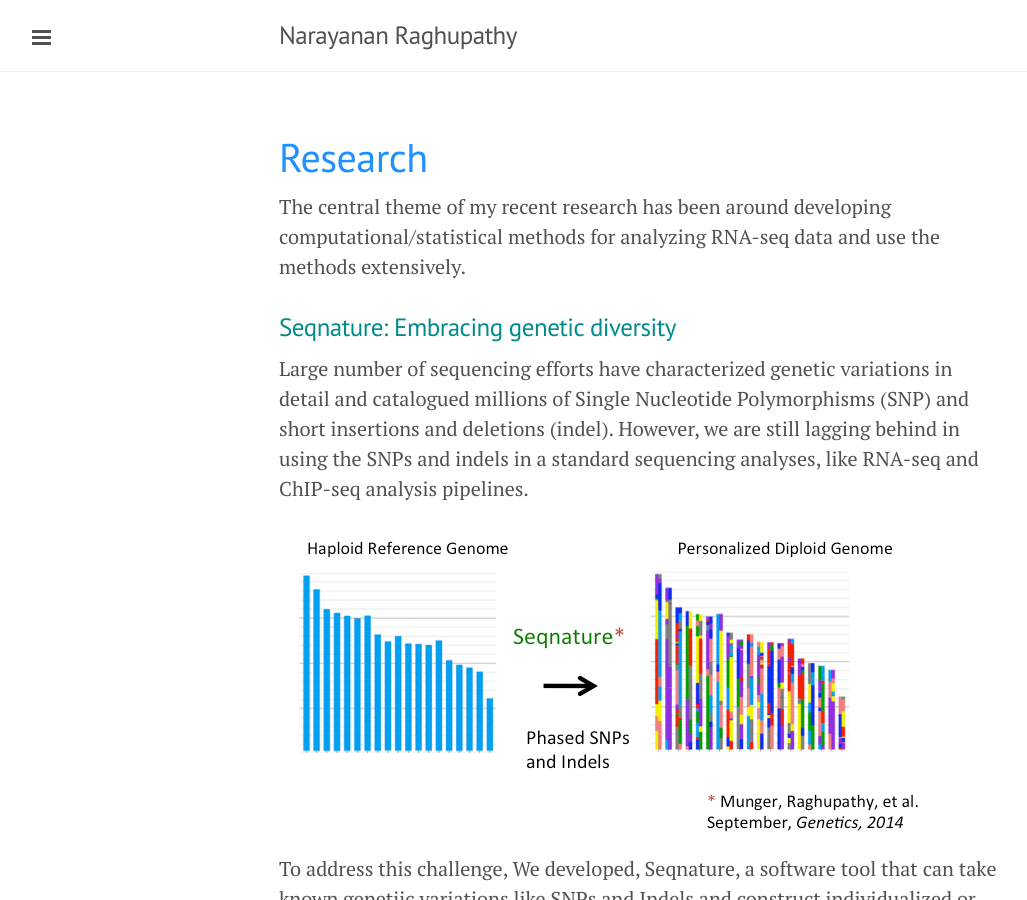
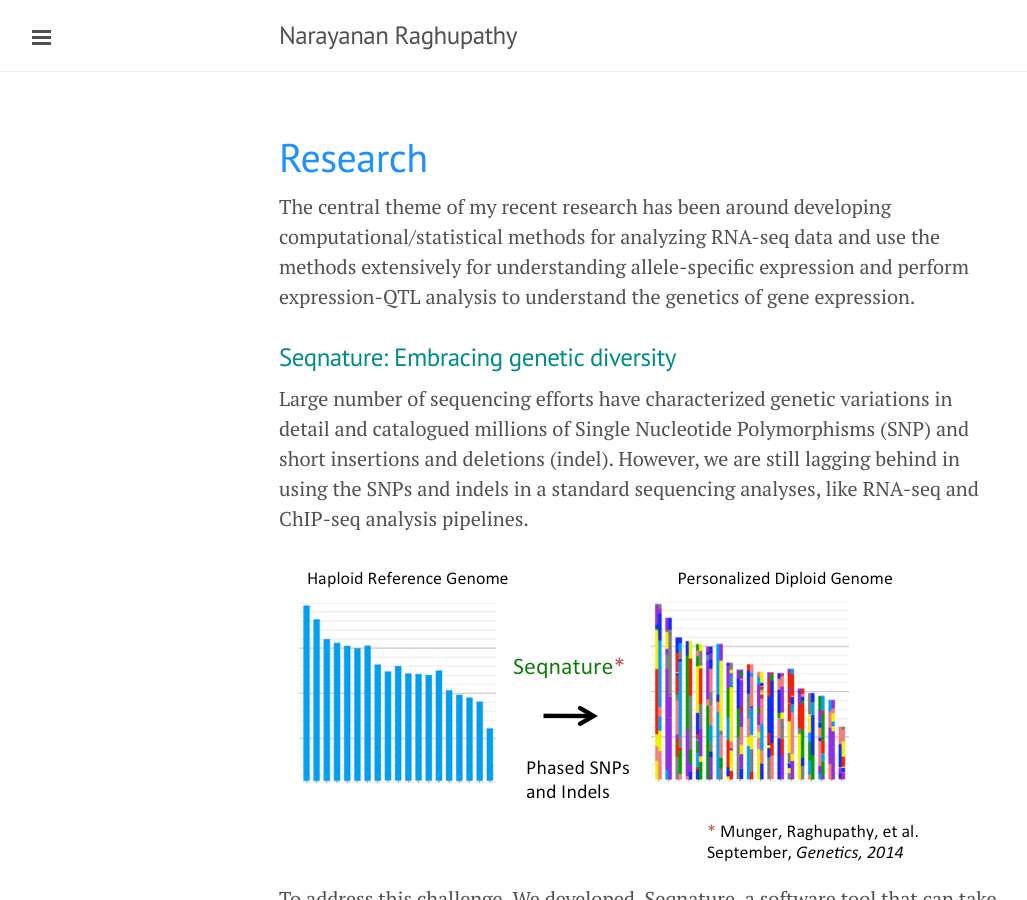
Before and after one commit to narayananr/narayananr.github.io, a Jekyll site: the page built from research.md, in a window 1280 px wide and 900 px high. Shown: the whole window, without its empty margins (1-1028 px from the left). Built offline with Jekyll 4.4.1, drawn with Linux system fonts in a browser that asks for light colours; Markdown is read by kramdown in place of the engine named in the settings.

```diff
--- a/research.md
+++ b/research.md
@@ -3,7 +3,7 @@ layout: page
 title: <font color="DodgerBlue">Research</font>
 ---
 
-The central theme of my recent research has been around developing computational/statistical methods for analyzing RNA-seq data and use the methods extensively.
+The central theme of my recent research has been around developing computational/statistical methods for analyzing RNA-seq data and use the methods extensively for understanding allele-specific expression and perform expression-QTL analysis to understand the genetics of gene expression.
 
 ### <font color="DarkCyan">Seqnature: Embracing genetic diversity </font>
 Large number of sequencing efforts have characterized genetic variations in detail and catalogued millions of Single Nucleotide Polymorphisms (SNP) and short insertions and deletions (indel). However, we are still lagging behind in using the SNPs and indels in a standard sequencing analyses, like RNA-seq and ChIP-seq analysis pipelines.
```
